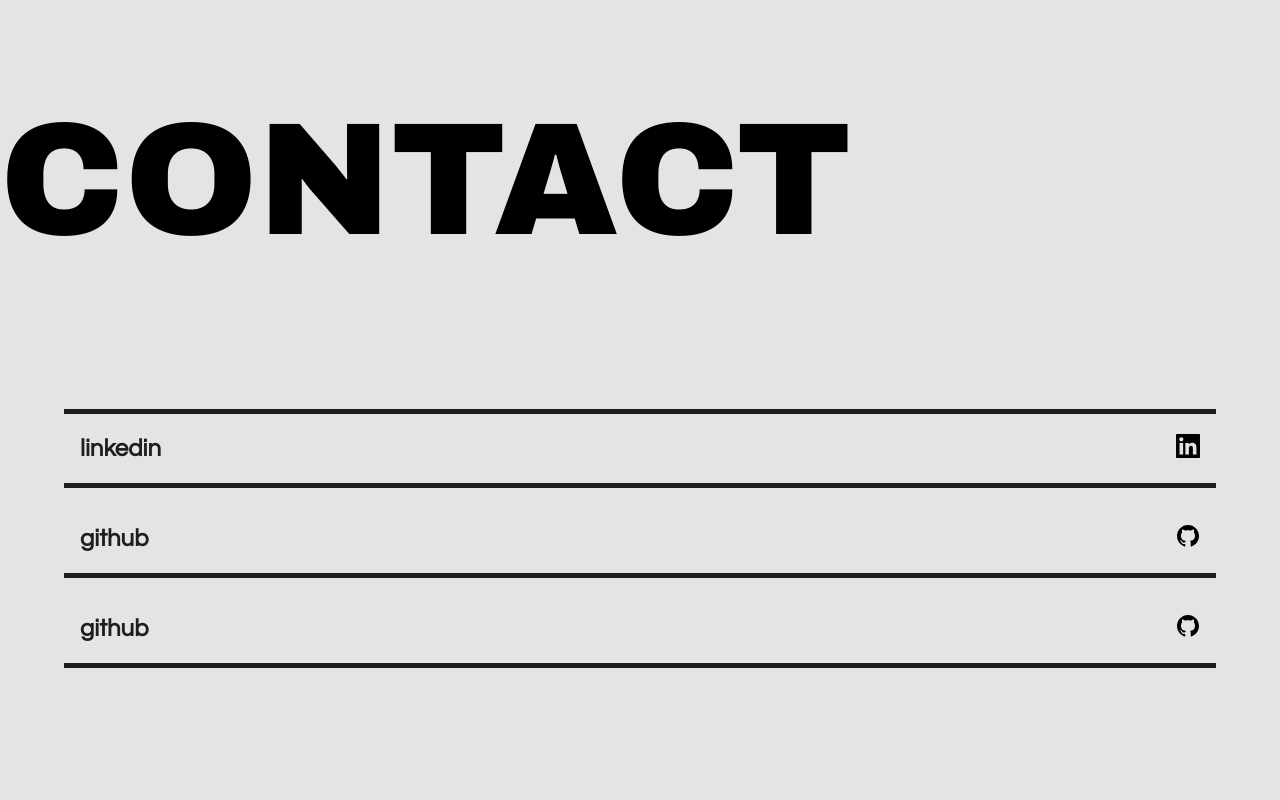
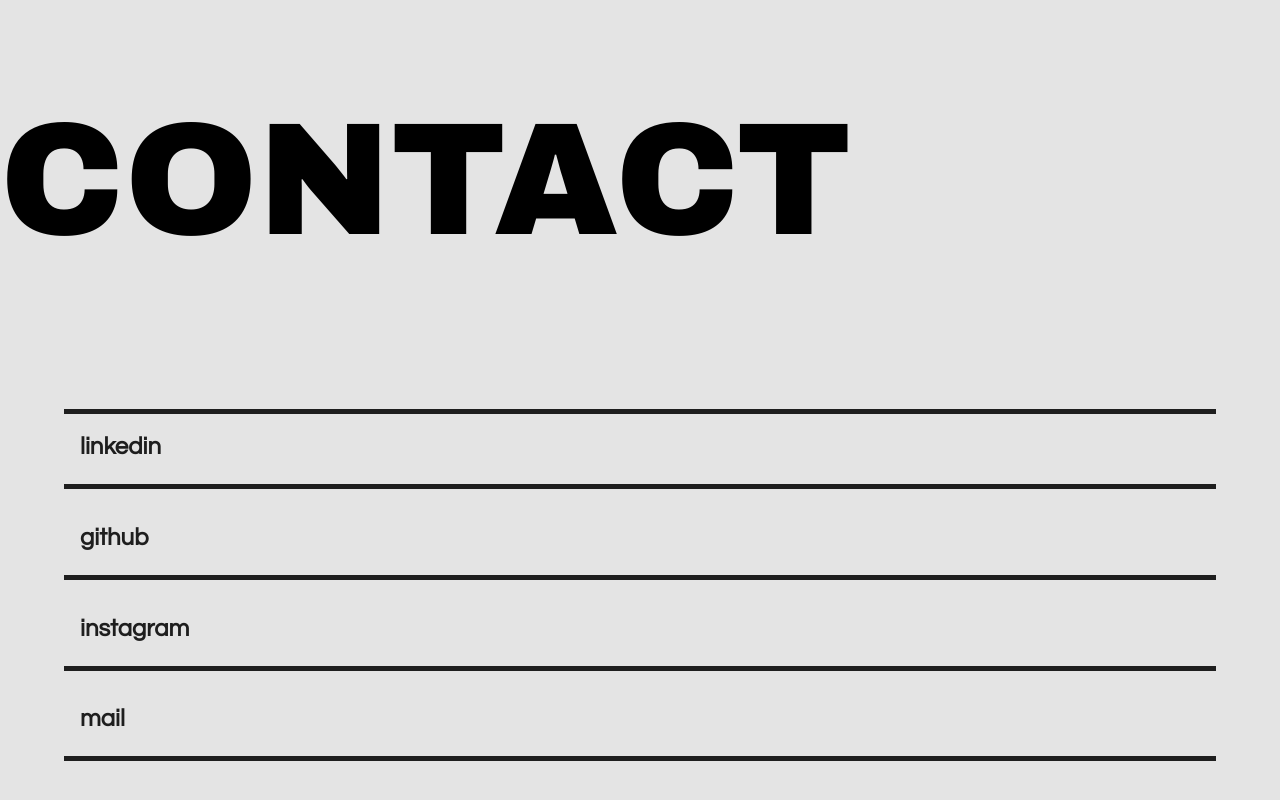
Before and after one commit to kristof-nyr/kristof-nyr.github.io, a React (Create React App) app: page / in a window 1280 px wide. Shown: the part 3804-4604 px from the top of the page. Built offline with nearby package versions, Linux system fonts and the light colour scheme.

Commit message:
Finished langs and contact - React

```diff
--- a/package.json
+++ b/package.json
@@ -3,16 +3,20 @@
   "version": "0.1.0",
   "private": true,
   "dependencies": {
+    "@fortawesome/fontawesome-svg-core": "^6.1.1",
+    "@fortawesome/free-brands-svg-icons": "^6.1.1",
+    "@fortawesome/react-fontawesome": "^0.1.18",
     "@material-ui/core": "^4.12.4",
     "@testing-library/jest-dom": "^5.16.2",
     "@testing-library/react": "^12.1.2",
     "@testing-library/user-event": "^13.5.0",
+    "babel-plugin-macros": "^3.1.0",
     "clean-css": "^5.2.4",
+    "font-awesome": "^4.7.0",
     "framer-motion": "^6.2.8",
     "node-sass": "^7.0.1",
     "react": "^17.0.2",
     "react-dom": "^17.0.2",
-    "react-icons": "^4.3.1",
     "react-scripts": "^5.0.1",
     "web-vitals": "^2.1.4"
   },
--- a/src/components/Contact.jsx
+++ b/src/components/Contact.jsx
@@ -1,27 +1,11 @@
 import react from "react";
-import { GrLinkedin } from 'react-icons/gr'
-import { GrGithub } from 'react-icons/gr'
 import { Text } from "./Text";
+import info from "../lang/skills_contacts.json"
 
 const Contact = () => {
 
-    const contactInformation = [
-        {
-            "title": "linkedin",
-            "url":"url",
-            "icon": <GrLinkedin />
-        },
-        {
-            "title": "github",
-            "url":"url",
-            "icon": <GrGithub />
-        },
-        {
-            "title": "github",
-            "url":"url",
-            "icon": <GrGithub />
-        }
-    ]
+    const contactInformation = info["contact"]
+    console.log(contactInformation)
 
     return (
         <div className="contact-container">
@@ -33,8 +17,7 @@ const Contact = () => {
             <div className="contact-list">
                 {contactInformation.map(e => {
                     return (<div className={e.title}>
-                        <a href={e.url}><h2>{e.title}</h2></a>
-                        <h2>{e.icon}</h2>
+                        <a href={e.url} target="_blank"><h2>{e.title}</h2></a>
                     </div>)
                 })}
             </div>
--- a/src/components/Nav.jsx
+++ b/src/components/Nav.jsx
@@ -9,7 +9,7 @@ const Nav = () => {
                    <li><NavLink link="#landing" text="home" /></li>
                     <li><NavLink link="#about" text="about" /></li>
                     <li><NavLink link="#skills" text="skills" /></li>
-                    <li><NavLink link="contact" text="contact" /></li>
+                    <li><NavLink link="#contact" text="contact" /></li>
                 </ul>
                 <LanguageSelector/>
             </nav>
--- a/src/components/Skills.jsx
+++ b/src/components/Skills.jsx
@@ -1,11 +1,11 @@
 import react from "react";
 import SingleSkill from "./SingleSkill";
 import { Text } from "./Text";
-import skills from "../lang/skills.json"
+import info from "../lang/skills_contacts.json"
 
 const Skills = () => {
 
-    const skillArray = skills
+    const skillArray = info["skills"]
 
 
     return (
--- a/src/lang/skills.json
+++ b/src/lang/skills_contacts.json
@@ -1,4 +1,5 @@
-[{
+{
+"skills": [{
         "name":"react",
         "size":4
     },
@@ -41,4 +42,24 @@
     {
         "name":"typescript",
         "size":2
-    }]
+    }],
+
+"contact":[
+        {
+            "title": "linkedin",
+            "url":"https://www.linkedin.com/in/kristof-nyr/"
+        },
+        {
+            "title": "github",
+            "url":"https://github.com/kristof-nyr"
+        },
+        {
+            "title": "instagram",
+            "url":"https://www.instagram.com/_krisanyari/"
+        },
+        {
+            "title": "mail",
+            "url":"mailto: nyari.kristof66@gmail.com"
+        }
+    ]
+}
--- a/src/output/settings.css
+++ b/src/output/settings.css
@@ -370,7 +370,7 @@ html a, body a {
   display: block;
   width: 0px;
   height: 5px;
-  margin: -5px 0 0;
+  margin: 1rem 0 0 0;
   transition: all 0.2s ease;
   transition-duration: 0.3s;
   opacity: 0;
--- a/src/styles/_contact.scss
+++ b/src/styles/_contact.scss
@@ -40,7 +40,7 @@
                     // top: 100%;
                     width: 0px;
                     height: 5px;
-                    margin: -5px 0 0;
+                    margin: 1rem 0 0 0;
                     transition: all 0.2s ease;
                     transition-duration: 0.3s;
                     opacity: 0;
```
Also changed, not shown: 1 other file (tests, documents, lock files or other folders).
